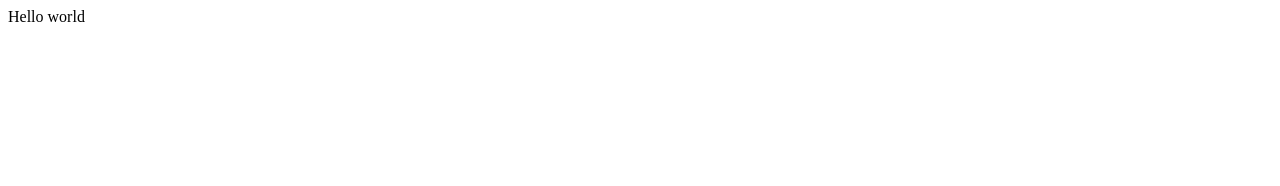
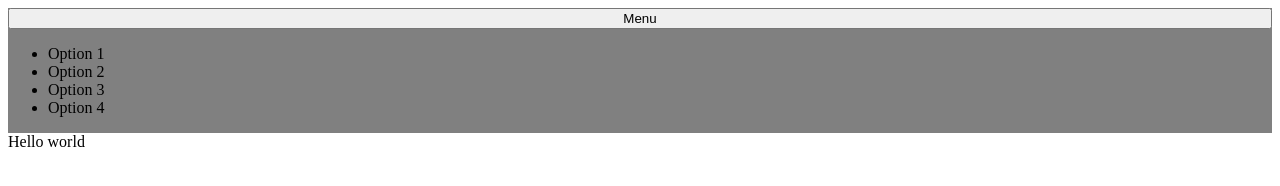
Before and after one commit to gingkapls/dynamic-ui, a website built with webpack: page src/index.html in a window 1280 px wide. Built offline with nearby package versions, Linux system fonts and the light colour scheme.

Commit message:
include styles, initiate dropdown component

```diff
--- a/src/index.html
+++ b/src/index.html
@@ -1,10 +1,22 @@
-<!DOCTYPE html>
+<!doctype html>
 <html lang="en">
   <head>
     <meta charset="UTF-8" />
     <meta name="viewport" content="width=device-width, initial-scale=1.0" />
   </head>
   <body>
+    <header>
+      <nav>
+        <button type="button">Menu</button>
+        <ul class="dropdown">
+          <li class="item">Option 1</li>
+          <li class="item">Option 2</li>
+          <li class="item">Option 3</li>
+          <li class="item">Option 4</li>
+        </ul>
+      </nav>
+    </header>
+
     Hello world
   </body>
 </html>
--- a/src/index.js
+++ b/src/index.js
@@ -1,3 +1,5 @@
+import './style.css';
+
 window.console.log('hello world');
 
 const hello = () => {
--- /dev/null
+++ b/src/style.css
@@ -0,0 +1,5 @@
+nav {
+  background-color: grey;
+  display: flex;
+  flex-direction: column;
+}
```
Also changed, not shown: src/components/Dropdown.js (added, +11 -0 lines).
